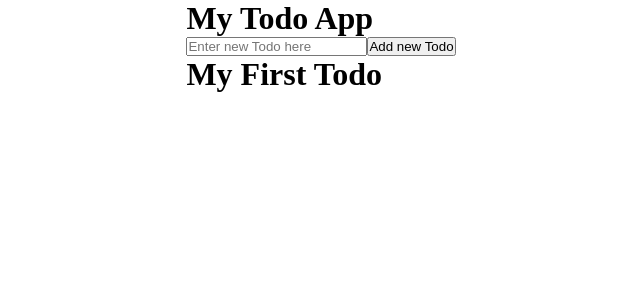
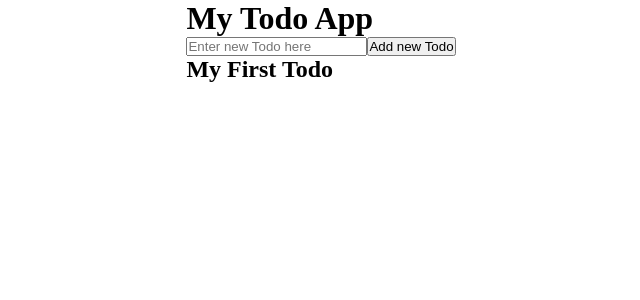
Before and after one commit to joshhammer/todo-with-react-context, a React (Create React App) app: page / in a window 1280 px wide. Shown: the top 300 px of the page, without its empty margins (319-959 px from the left). Built offline with nearby package versions, Linux system fonts and the light colour scheme.

Commit message:
save input in state & add addTodo function in context

```diff
--- a/src/components/TodoApp/TodoApp.js
+++ b/src/components/TodoApp/TodoApp.js
@@ -1,18 +1,42 @@
-import React, {useContext} from "react"
+import React, {useContext, useState} from "react"
 import {TodoContext} from "../../context/TodoContext"
 
+import TodoItem from "../TodoItem/TodoItem"
+
 export default function TodoApp() {
-const {todos} = useContext(TodoContext)
+const {todos, addNewTodo} = useContext(TodoContext)
+
+
 const allTodos = todos.map(todo => {
-  return <h1>{todo.title}</h1>
+  return <TodoItem key={todo.id} todo={todo}/>
 })
+const [newTodoTitle, setNewTodoTitle] = useState("")
+
+const handleChange = (event) => {
+  const {value} = event.target
+  setNewTodoTitle(value)
+}
+
+const handleSubmit = (event) => {
+  event.preventDefault()
+  addNewTodo(newTodoTitle)
+  setNewTodoTitle("")
+}
 
   return (
     <main className="main-app-container">
       <h1>My Todo App</h1>
       <div>
-        <input type="text" placeholder="Enter new Todo here"/>
-        <button>Add new Todo</button>
+        <form action="" onSubmit={handleSubmit}>
+          <input
+            type="text"
+            placeholder="Enter new Todo here"
+            value={newTodoTitle}
+            name="newtodo"
+            onChange={handleChange}
+          />
+          <button type="submit" >Add new Todo</button>
+        </form>
         {allTodos}
       </div>
     </main>
--- a/src/components/TodoItem/TodoItem.js
+++ b/src/components/TodoItem/TodoItem.js
@@ -0,0 +1,9 @@
+import React from "react"
+
+export default function TodoItem(props) {
+  return (
+    <div className={"todo-item"}>
+      <h2>{props.todo.title}</h2>
+    </div>
+  )
+}
--- a/src/context/TodoContext.js
+++ b/src/context/TodoContext.js
@@ -5,13 +5,32 @@ const TodoContext = React.createContext()
 function TodoContextProvider(props) {
   const [todos, setTodos] = useState([])
 
+  const createRandomId = () => {
+    return String(Math.floor(Math.random() * 10000))
+  }
+
+  const addNewTodo = (newTodoTitle) => {
+    const newTodo = {
+      title: newTodoTitle,
+      id: createRandomId(),
+      completed: false
+    }
+
+    setTodos(prevTodos => {
+      return [...prevTodos, newTodo]
+    })
+  }
+
   useEffect(() => {
     setTodos([...allTodos])
   }, [])
 
+  console.log(todos)
+
   return (
     <TodoContext.Provider value={{
-      todos
+      todos,
+      addNewTodo
     }}>
       {props.children}
     </TodoContext.Provider>
--- a/src/utils/data.json
+++ b/src/utils/data.json
@@ -2,7 +2,6 @@
   {
     "title": "My First Todo",
     "id": "1",
-    "isDone": false,
-    "dueDate": "14.08.2021"
+    "completed": false
   }
 ]
```
